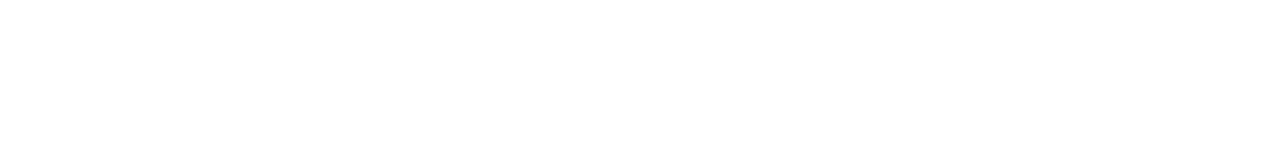
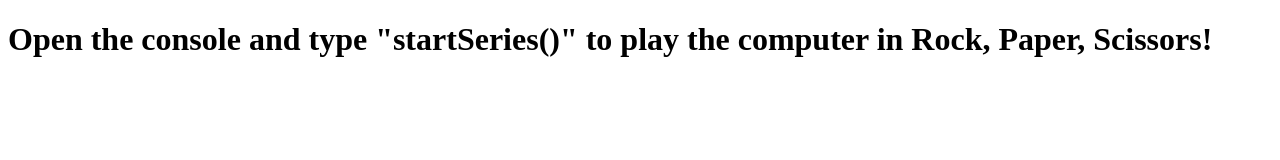
Before and after one commit to Warbo360/Rock-Paper-Scissors, a plain HTML site: page index.html in a window 1280 px wide. Drawn offline with Linux system fonts and the light colour scheme.

Commit message:
Added simple instruction to the html for the user to start a game against the computer

```diff
--- a/index.html
+++ b/index.html
@@ -7,6 +7,6 @@
     <script src="rock-paper-scissors.js"></script>
 </head>
 <body>
-
+    <h1>Open the console and type "startSeries()" to play the computer in Rock, Paper, Scissors!</h1>
 </body>
 </html>
--- a/rock-paper-scissors.js
+++ b/rock-paper-scissors.js
@@ -103,7 +103,7 @@
         startRound();
         startRound();
 
-// after condition of user or computer winning five rounds of the loop user to be met with statement of winning or losing the series (just currently set to who has a greater score until I can figure out how to loop the function until someone wins 5 games)
+    // after condition of user or computer winning five rounds of the loop user to be met with statement of winning or losing the series (just currently set to who has a greater score until I can figure out how to loop the function until someone wins 5 games)
 
         if (userScore > computerScore) {
             console.log('Congrats you have defeated the computer!');
```
